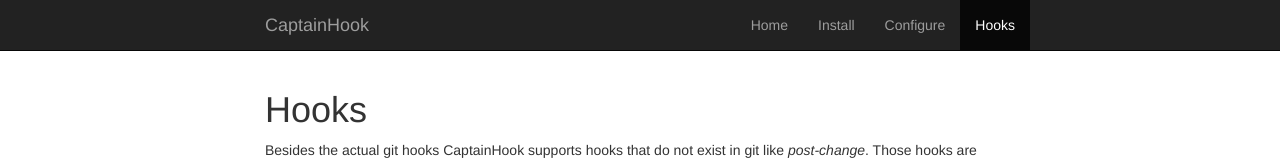
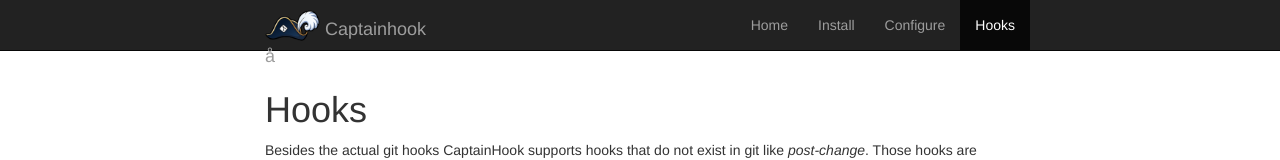
Before and after one commit to captainhook-go/captainhook, a plain HTML site: page hooks.html in a window 1280 px wide. Shown: the top 160 px of the page. Drawn offline with nearby package versions, Linux system fonts and the light colour scheme.

Commit message:
Add logo to navbar

```diff
--- a/css/layout.css
+++ b/css/layout.css
@@ -16,6 +16,10 @@ body {
   padding-bottom: 20px;
   border-bottom: 1px solid #e5e5e5;
 }
+
+.logo-plus-title { width: 200px; }
+.logo-plus-title img { width:55px; position:relative; top:-5px }
+
 /* Make the masthead heading the same height as the navigation */
 .header h3 {
   margin-top: 0;
--- a/hooks.html
+++ b/hooks.html
@@ -27,7 +27,9 @@
             <span class="icon-bar"></span>
             <span class="icon-bar"></span>
           </button>
-          <a class="navbar-brand" href="https://github.com/captainhook-go/captainhook">CaptainHook</a>
+          <a class="navbar-brand" href="https://github.com/captainhookphp/captainhook">
+            <div class="logo-plus-title"><img src="gfx/captainhook.png" alt="CaptainHook" width="55" /> Captainhook</div>
+          å</a>
         </div>
         <div id="navbar" class="navbar-collapse collapse">
           <ul class="nav navbar-nav navbar-right">
```
Also changed, not shown: actions.html (+3 -1 lines), compare.html (+3 -1 lines), conditions.html (+3 -1 lines), configure.html (+3 -1 lines), favorites.html (+3 -1 lines), index.html (+3 -1 lines), install.html (+3 -1 lines), gfx/captainhook.png (added).
